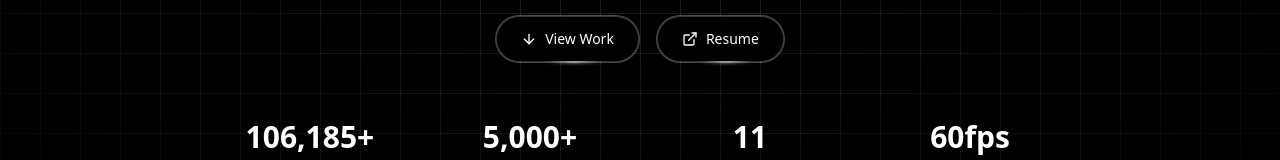
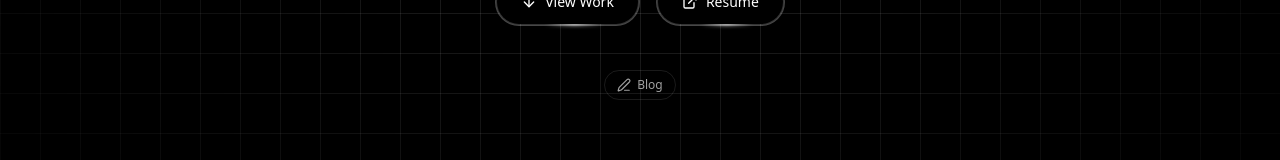
Before and after one commit to M4Marvin/main-site, a React (Vite) app: page / in a window 1280 px wide. Shown: the part 467-627 px from the top of the page. Built offline with nearby package versions, Linux system fonts and the light colour scheme.

Commit message:
feat(hero): add small blog button

```diff
--- a/src/components/sections/hero.tsx
+++ b/src/components/sections/hero.tsx
@@ -1,4 +1,5 @@
-import { ArrowDown, ExternalLink } from "lucide-react"
+import { Link } from "@tanstack/react-router"
+import { ArrowDown, ExternalLink, PenLine } from "lucide-react"
 import { Spotlight } from "@/components/ui/spotlight"
 import { TypewriterEffectSmooth } from "@/components/ui/typewriter-effect"
 import { HoverBorderGradient } from "@/components/ui/hover-border-gradient"
@@ -53,6 +54,13 @@ export function Hero() {
           </a>
         </div>
 
+        <Link
+          to="/blog"
+          className="mt-5 flex items-center gap-1.5 rounded-full border border-white/10 bg-transparent px-3 py-1.5 text-xs text-neutral-400 transition-colors hover:border-white/30 hover:text-white"
+        >
+          <PenLine className="h-3.5 w-3.5" /> Blog
+        </Link>
+
         <div className="mt-8 grid grid-cols-2 gap-x-12 gap-y-4 sm:grid-cols-4">
           {stats.map((stat) => (
             <div key={stat.label} className="flex flex-col items-center gap-1">
```
